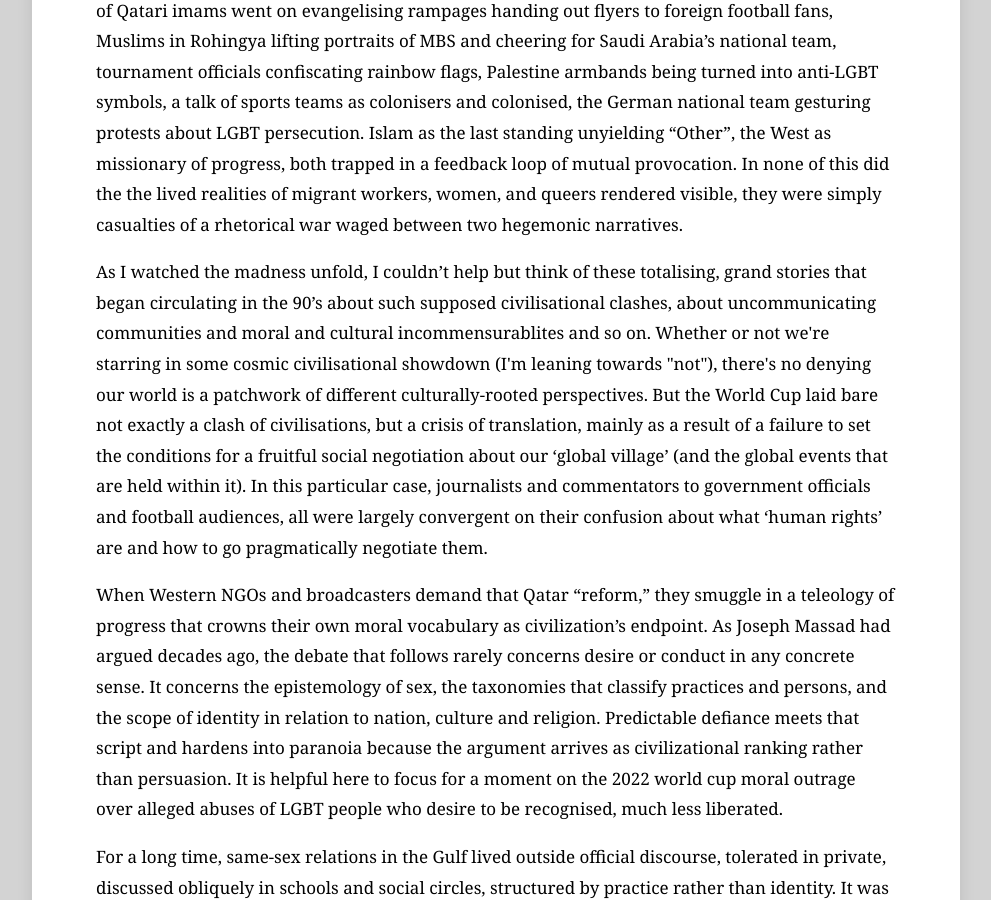
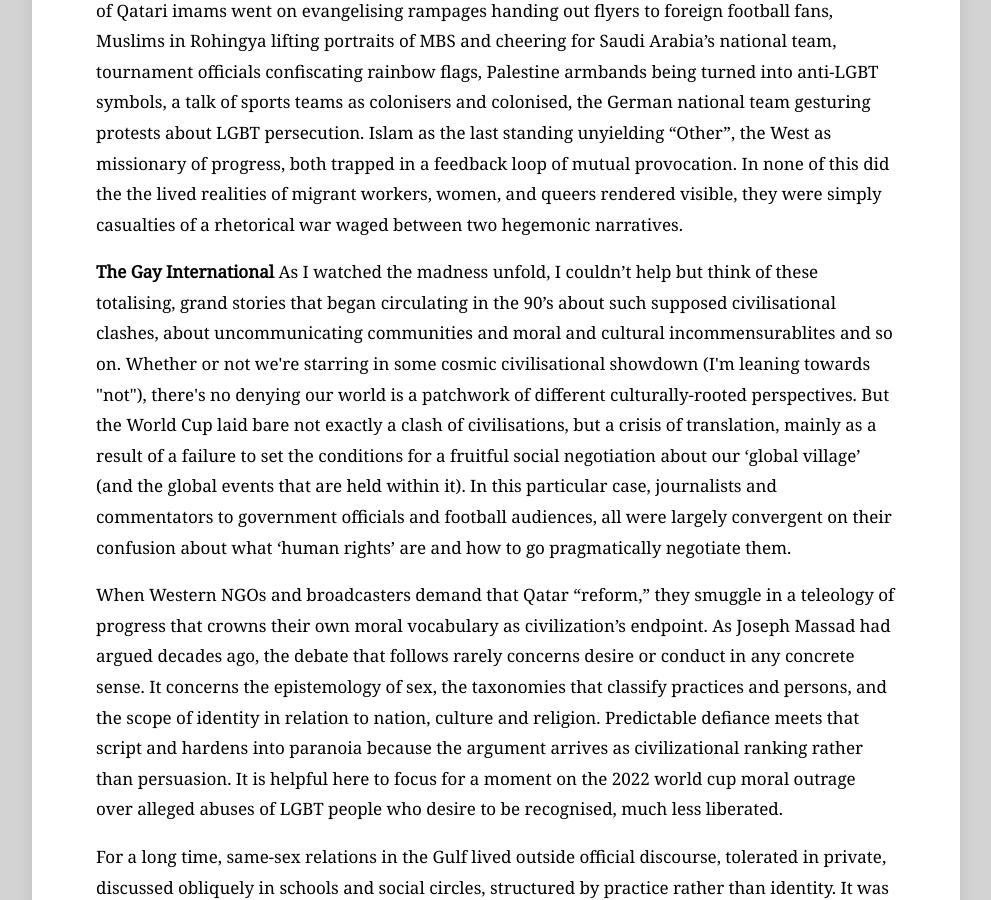
Before and after one commit to Catofminerva/Catofminerva.github.io, a Jekyll site: the page built from _posts/2022-11-21-worldcup.md, in a window 1280 px wide and 900 px high, scrolled down 3511 px. Shown: the whole window, without its empty margins (144-1135 px from the left). Built offline with Jekyll 4.4.1, drawn with Linux system fonts in a browser that asks for light colours; comment, search, counter and statistics services are not loaded.

Commit message:
Update 2022-11-21-worldcup.md

```diff
--- a/_posts/2022-11-21-worldcup.md
+++ b/_posts/2022-11-21-worldcup.md
@@ -54,6 +54,7 @@ between two hegemonic narratives.
 
 <blockquote class="twitter-tweet"><a href="https://twitter.com/Justin_D_Martin/status/1594757374279041038"></a></blockquote>
 
+**The Gay International**
 As I watched the madness unfold, I couldn't help but think of these
 totalising, grand stories that began circulating in the 90's about such
 supposed civilisational clashes, about uncommunicating communities and moral and cultural incommensurablites and so on. Whether or not we\'re starring in some cosmic civilisational showdown (I\'m leaning towards \"not\"), there\'s no denying our world is a patchwork of different culturally-rooted perspectives. But the World Cup
```
